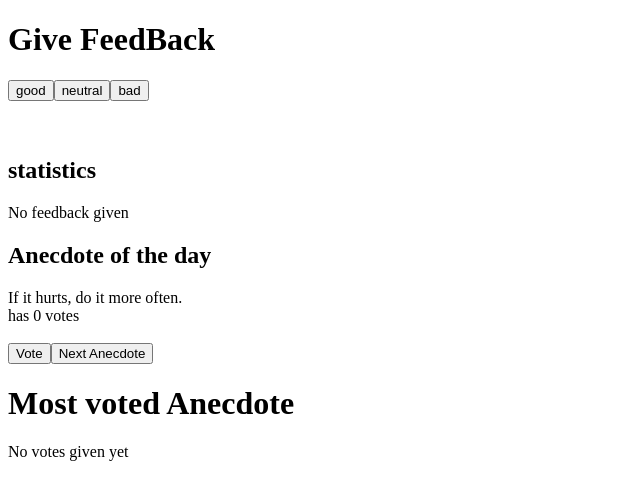
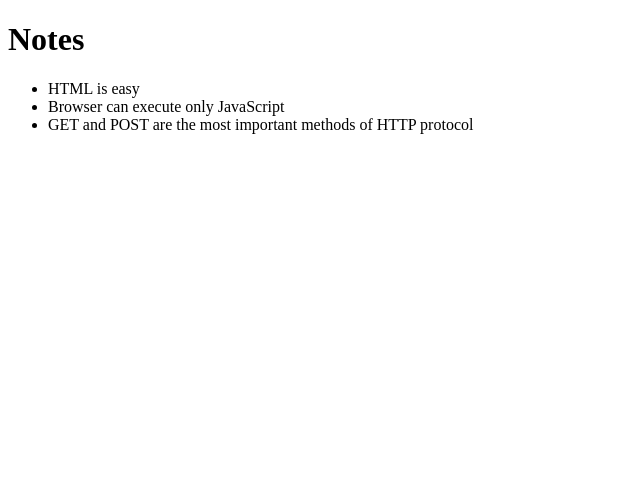
Before and after one commit to Arufiand/belajar-FullStack-JS, a React (Vite) app in the folder part1/: page / in a window 1280 px wide. Shown: the top 500 px of the page, without its empty margins (0-640 px from the left). Built offline with nearby package versions, Linux system fonts and the light colour scheme.

Commit message:
feat: refactor App component and introduce new App2 component for notes display

```diff
--- a/part1/src/App.jsx
+++ b/part1/src/App.jsx
@@ -63,7 +63,7 @@
     )
 }
 
-const App = () => {
+const App1 = () => {
     // save clicks of each button to its own state
     const [good, setGood] = useState(0)
     const [neutral, setNeutral] = useState(0)
@@ -127,4 +127,4 @@
     )
 }
 
-export default App
+export default App1
--- /dev/null
+++ b/part1/src/App2.jsx
@@ -0,0 +1,15 @@
+const App = ({notes}) => {
+
+    return (
+        <div>
+            <h1>Notes</h1>
+            <ul>
+                <li>{notes[0].content}</li>
+                <li>{notes[1].content}</li>
+                <li>{notes[2].content}</li>
+            </ul>
+        </div>
+    )
+}
+
+export default App
--- a/part1/src/main.jsx
+++ b/part1/src/main.jsx
@@ -1,6 +1,24 @@
-import ReactDom from 'react-dom/client';
-import App from './App.jsx';
+import ReactDOM from 'react-dom/client'
+import App from './App2.jsx'
 
-ReactDom.createRoot(document.getElementById('root')).render(
-  <App />
-);
+const notes = [
+    {
+        id: 1,
+        content: 'HTML is easy',
+        important: true
+    },
+    {
+        id: 2,
+        content: 'Browser can execute only JavaScript',
+        important: false
+    },
+    {
+        id: 3,
+        content: 'GET and POST are the most important methods of HTTP protocol',
+        important: true
+    }
+]
+
+ReactDOM.createRoot(document.getElementById('root')).render(
+    <App notes={notes} />
+)
```
Also changed, not shown: 1 other file (tests, documents, lock files or other folders).
